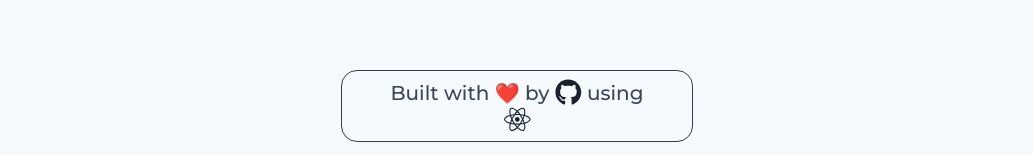
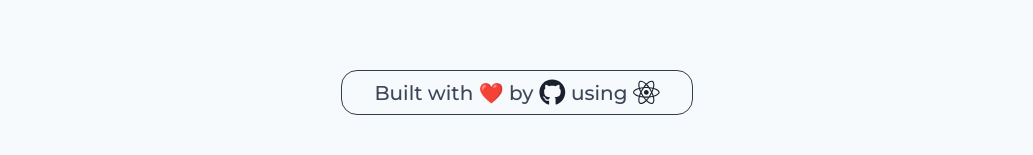
Before and after one commit to SidAhmedSahraoui/My_Portfolio, a React (Create React App) app: page / in a window 1280 px wide. Shown: the part 1979-2134 px from the top of the page, without its empty margins (123-1156 px from the left). After the commit the page ends 2110 px from the top, so only its background shows below. Built offline with nearby package versions, Linux system fonts and the light colour scheme.

Commit message:
final commit

```diff
--- a/src/components/styles/_footer.scss
+++ b/src/components/styles/_footer.scss
@@ -4,7 +4,7 @@
   margin-top: 3rem;
 
   .main {
-    padding: 0.5rem 3rem;
+    padding: 0.5rem 1rem;
     display: flex;
     justify-content: center;
     align-items: center;
```
